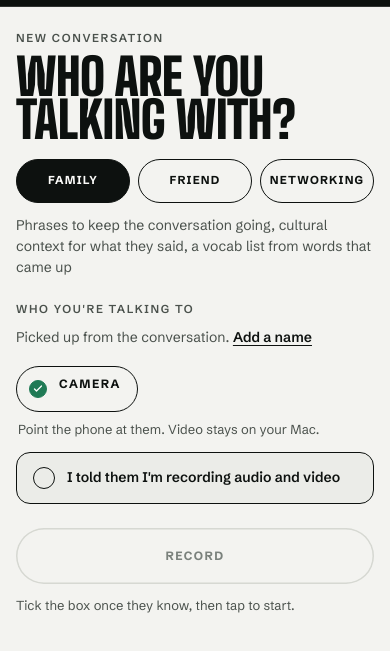
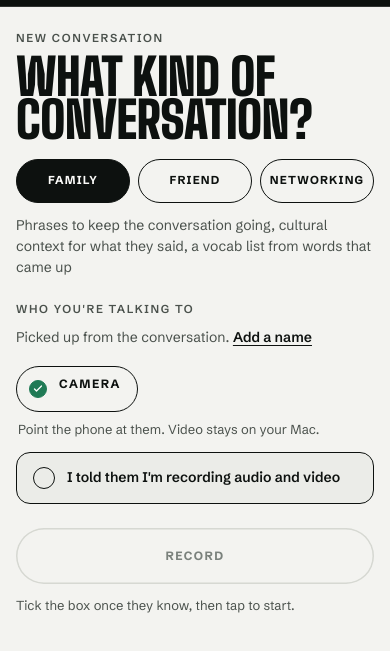
Before and after one commit to shinali-shah/invision, a website with bundled scripts: page public/index.html in a window 390 px wide. Shown: the part 57-708 px from the top of the page. Built offline with nearby package versions, Linux system fonts and the light colour scheme; files whose address does not match are found by name.

Commit message:
fix: the phone start screen asks about the conversation, not the name

```diff
--- a/public/index.html
+++ b/public/index.html
@@ -27,7 +27,7 @@
     <!-- 1. Start -->
     <section class="view" id="view-start" aria-labelledby="start-title">
       <span class="label">New conversation</span>
-      <h1 id="start-title" class="title">Who are you talking with?</h1>
+      <h1 id="start-title" class="title">What kind of conversation?</h1>
 
       <div class="finish-banner" id="finish-banner-start" hidden></div>
 
```
